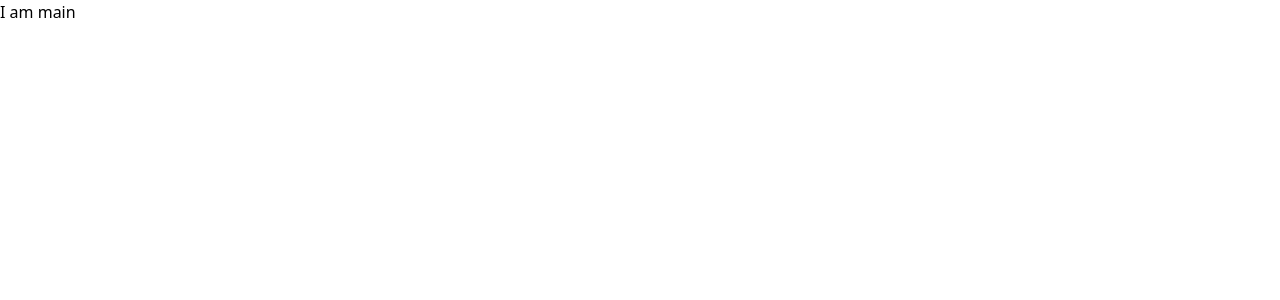
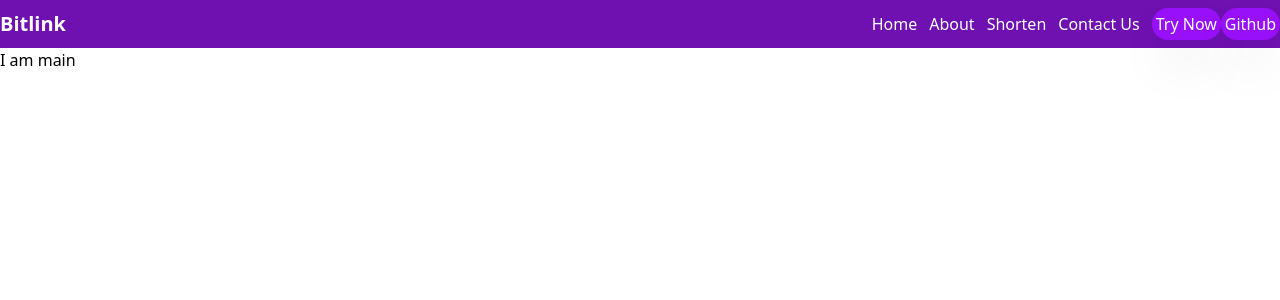
Before and after one commit to Aakash-lets-code/URL-shortner, a Next.js app: page / in a window 1280 px wide. Shown: the top 300 px of the page. Built offline with nearby package versions, Linux system fonts and the light colour scheme.

Commit message:
make navbar

```diff
--- a/app/layout.js
+++ b/app/layout.js
@@ -1,5 +1,6 @@
 import { Geist, Geist_Mono } from "next/font/google";
 import "./globals.css";
+import Navbar from "@/component/Navbar";
 
 const geistSans = Geist({
   variable: "--font-geist-sans",
@@ -22,6 +23,7 @@ export default function RootLayout({ children }) {
       <body
         className={`${geistSans.variable} ${geistMono.variable} antialiased`}
       >
+        <Navbar/ >
         {children}
       </body>
     </html>
--- /dev/null
+++ b/component/Navbar.js
@@ -0,0 +1,25 @@
+import React from 'react'
+import Link from 'next/link'
+
+const Navbar = () => {
+  return (
+    <nav  className='h-12 bg-purple-800 flex justify-between items-center text-white'>
+        <div className='text-xl font-bold ' >
+            Bitlink
+        </div>
+        <ul className='flex justify-center gap-3 items-center' >
+            <li>Home</li>
+            <li>About</li>
+            <li>Shorten</li>
+            <li>Contact Us</li>
+            <li className='gap-3' >
+                <button className='shadow-2xl p-1 rounded-2xl bg-purple-600' >Try Now</button>
+                <button className='shadow-2xl p-1 rounded-2xl bg-purple-600' >Github</button>
+            </li>
+        </ul>
+
+    </nav>
+  )
+}
+
+export default Navbar
```
